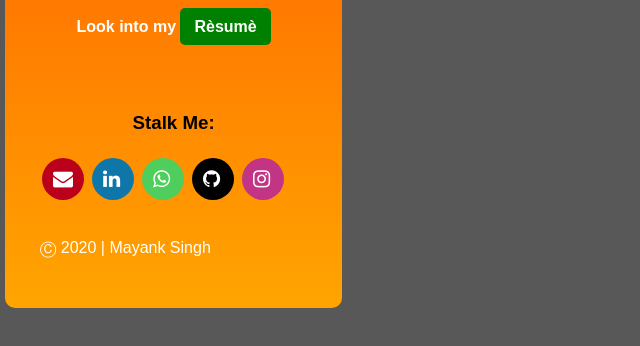
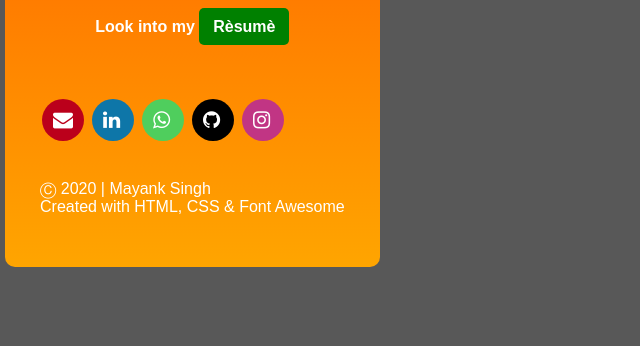
Before and after one commit to mayank-mst/mayank-mst.github.io, a plain HTML site: page index.html in a window 1280 px wide. Shown: the part 374-720 px from the top of the page, without its empty margins (0-640 px from the left). Drawn offline with nearby package versions, Linux system fonts and the light colour scheme; a web font is replaced by a local one.

Commit message:
Update index.html

```diff
--- a/index.html
+++ b/index.html
@@ -32,7 +32,7 @@
         <h4 class="francoisFont whiteText centerText">Look into my <a class="btn whiteText" href="https://drive.google.com/file/d/1IUeKI8CtxKaZtL_ojWjG330NOlVckT4B/view" target="_blank">R&#232;sum&#232;</a></h4>
 
         <br><br>
-        <h3 class="francoisFont blackText centerText">Stalk Me:</h3>
+
         <div class="sabout">
             <a href="mailto:mayank.mst18@gmail.com" data-toggle="tooltip" title="Gmail" target="_blank" class="fa fa-envelope"></a>
             <a href="https://www.linkedin.com/in/mayanksingh18/" data-toggle="tooltip" title="LinkedIn" target="_blank" class="fa fa-linkedin"></a>
@@ -51,6 +51,8 @@
         <br>
             <p class="whiteText francoisFont">
                 &#X24B8 2020 | Mayank Singh
+            <br>
+            Created with HTML, CSS & Font Awesome
             </p>
       </div>
     </div>
```
